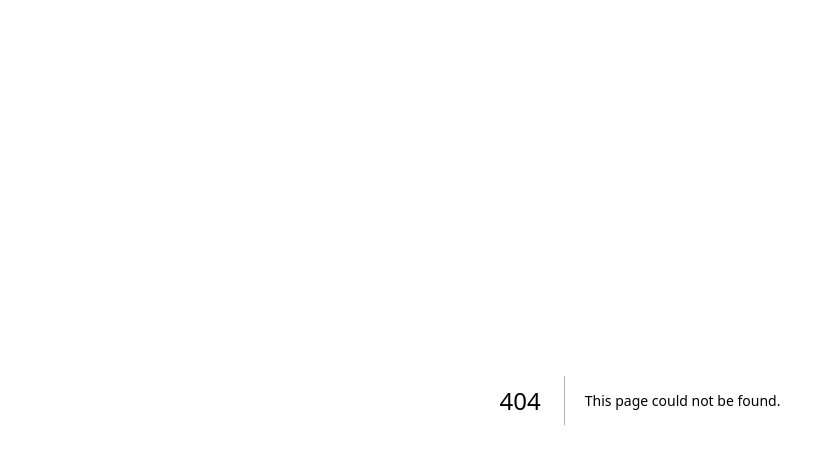
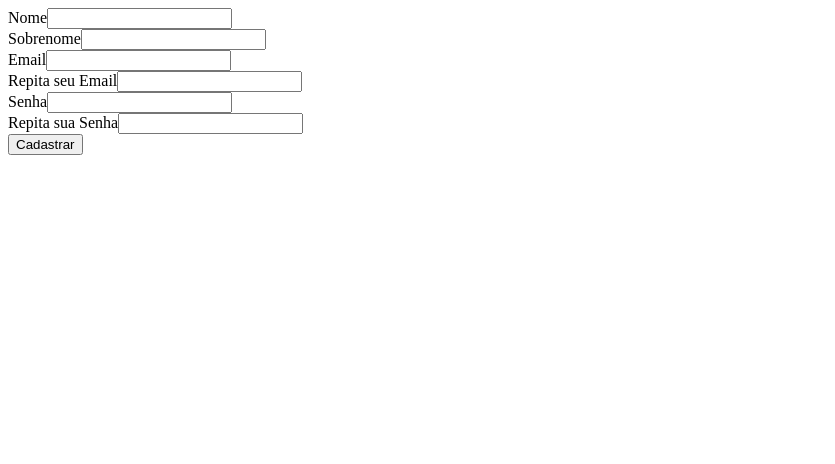
Before and after one commit to edmilsonmedeiross/delivery-app-t26, a Next.js app in the folder frontend/: page /register in a window 1280 px wide. Before the commit this address had no page. Shown: the top 464 px of the page, without its empty margins (0-835 px from the left). Built offline with nearby package versions, Linux system fonts and the light colour scheme.

Commit message:
✨ feat:
cria página de cadastro de usuário

Co-authored-by: ikaro-vieira
<ikarovieiraa@gmail.com>

```diff
--- /dev/null
+++ b/frontend/src/app/register/page.tsx
@@ -0,0 +1,88 @@
+'use client'
+import { useForm } from 'react-hook-form';
+import { zodResolver } from '@hookform/resolvers/zod';
+import { z } from 'zod';
+import { useRouter } from 'next/navigation';
+
+type UserFormInputs = {
+  name: string;
+  lastName: string;
+  email: string;
+  confirmEmail: string;
+  password: string;
+  confirmPassword: string;
+};
+
+const RegisterFormInput = z.object({
+  name: z.string().nonempty({ message: 'Nome é obrigatório' }),
+  lastName: z.string().nonempty({ message: 'Sobrenome é obrigatório' }),
+  email: z.string().email({ message: 'Email inválido' }),
+  confirmEmail: z.string().email({ message: 'Email inválido' }),
+  password: z.string().min(6, { message: 'A senha deve ter no mínimo 6 caracteres' }),
+  confirmPassword: z.string().min(6, { message: 'A senha deve ter no mínimo 6 caracteres' }),
+});
+
+const schema = RegisterFormInput.refine((data) => {
+  return (
+    data.password === data.confirmPassword && data.email === data.confirmEmail
+  );
+}, {
+  message: 'As senhas ou os emails não conferem',
+  path: ['confirmPassword'], // Path of error
+});
+
+const Register = () => {
+  const router = useRouter();
+  const { handleSubmit, register, formState: { errors } } = useForm<UserFormInputs>({
+    resolver: zodResolver(schema),
+  });
+
+  const onSubmit = (data: UserFormInputs) => {
+    console.log(data);
+    router.push('/');
+  };
+
+  return (
+    <form onSubmit={handleSubmit(onSubmit)}>
+      <div>
+        <label>Nome</label>
+        <input type="text" {...register('name')} />
+        {errors.name && <p>{errors.name.message}</p>}
+      </div>
+
+      <div>
+        <label>Sobrenome</label>
+        <input type="text" {...register('lastName')} />
+        {errors.lastName && <p>{errors.lastName.message}</p>}
+      </div>
+
+      <div>
+        <label>Email</label>
+        <input type="text" {...register('email')} />
+        {errors.email && <p>{errors.email.message}</p>}
+      </div>
+
+      <div>
+        <label>Repita seu Email</label>
+        <input type="text" {...register('confirmEmail')} />
+        {errors.confirmEmail && <p>{errors.confirmEmail.message}</p>}
+      </div>
+
+      <div>
+        <label>Senha</label>
+        <input type="password" {...register('password')} />
+        {errors.password && <p>{errors.password.message}</p>}
+      </div>
+
+      <div>
+        <label>Repita sua Senha</label>
+        <input type="password" {...register('confirmPassword')} />
+        {errors.confirmPassword && <p>{errors.confirmPassword.message}</p>}
+      </div>
+
+      <button type="submit">Cadastrar</button>
+    </form>
+  );
+};
+
+export default Register;
```
